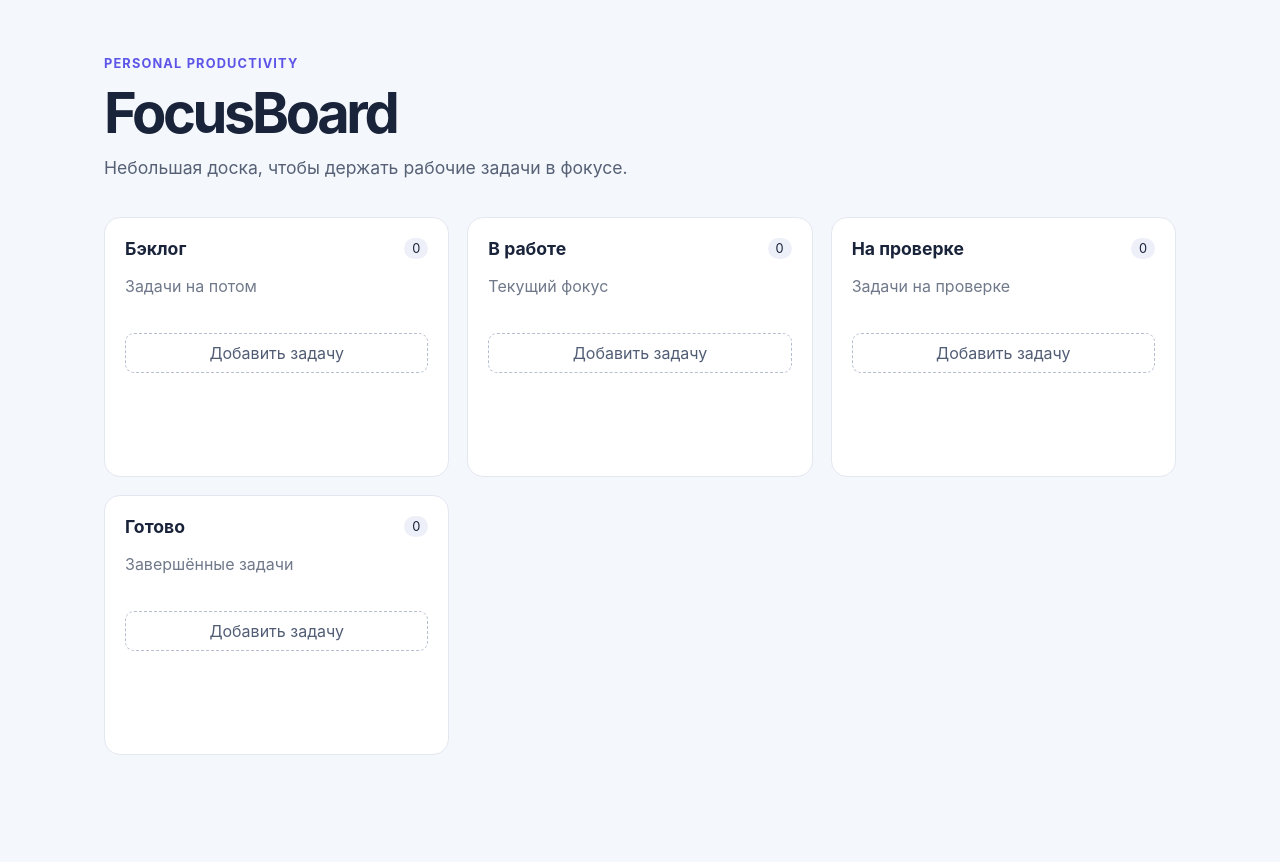
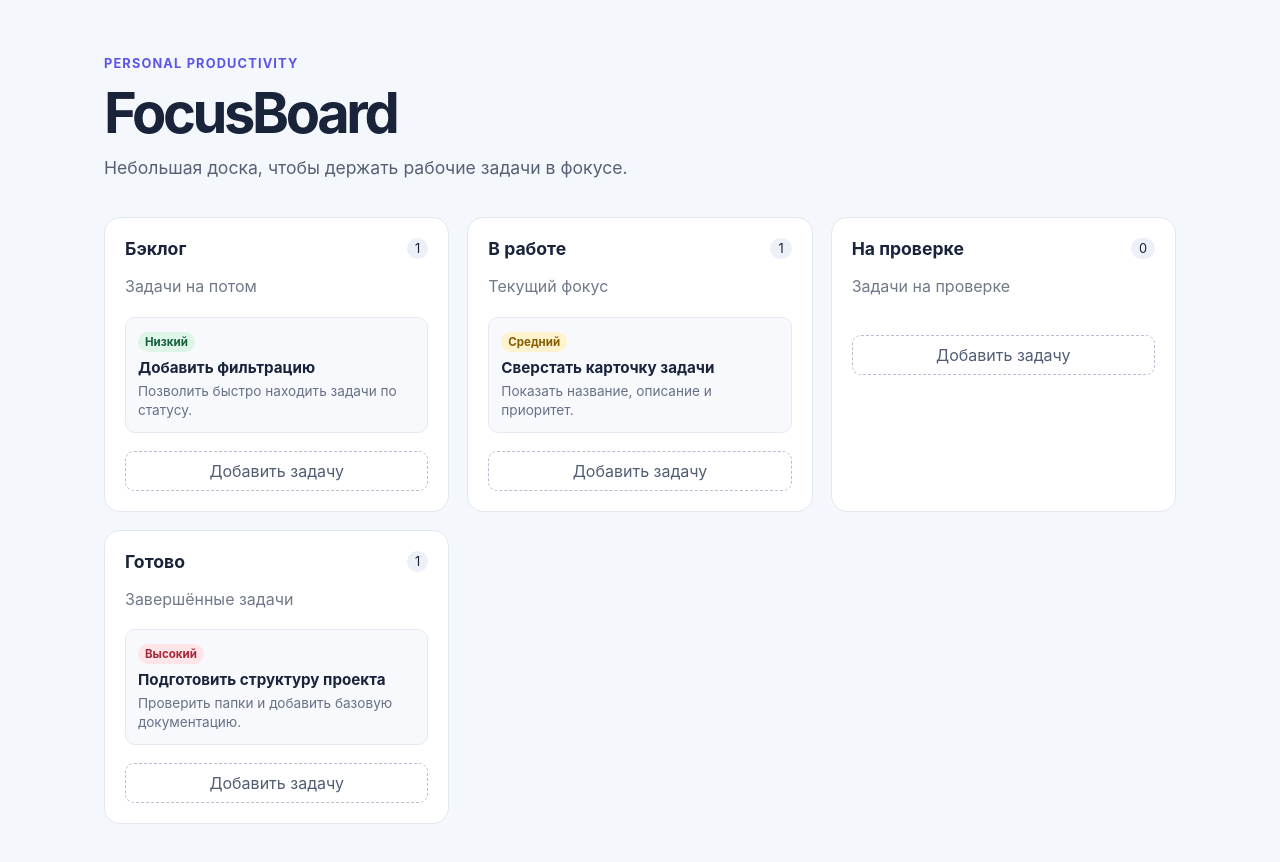
Before and after one commit to 500EFKA500/FocusBoard, a React (Vite) app: page / in a window 1280 px wide. Shown: the top 862 px of the page. Before the commit the page ends 811 px from the top, so only its background shows below. Built offline with nearby package versions, Linux system fonts and the light colour scheme.

Commit message:
feat: render task cards by status

```diff
--- a/src/App.jsx
+++ b/src/App.jsx
@@ -1,3 +1,7 @@
+import { useState } from 'react'
+import TaskCard from './components/TaskCard.jsx'
+import seedTasks from './data/seedTasks.js'
+
 const columns = [
   { id: 'backlog', title: 'Бэклог', description: 'Задачи на потом' },
   { id: 'in-progress', title: 'В работе', description: 'Текущий фокус' },
@@ -6,6 +10,8 @@ const columns = [
 ]
 
 export default function App() {
+  const [tasks] = useState(seedTasks)
+
   return (
     <main className="app-shell">
       <header className="page-header">
@@ -19,9 +25,14 @@ export default function App() {
           <section className="column" key={column.id} aria-labelledby={column.id}>
             <div className="column-heading">
               <h2 id={column.id}>{column.title}</h2>
-              <span aria-label="Пока нет задач">0</span>
+              <span aria-label="Пока нет задач">{tasks.filter((tasks) => tasks.status === column.id).length}</span>
             </div>
             <p>{column.description}</p>
+            <div className="task-list">
+              {tasks
+                .filter((tasks) => tasks.status === column.id)
+                .map((task) => <TaskCard key={task.id} task={task} />)}
+            </div>
             <button type="button">Добавить задачу</button>
           </section>
         ))}
--- /dev/null
+++ b/src/components/TaskCard.css
@@ -0,0 +1,8 @@
+.task-list { display: grid; gap: 10px; margin-top: 18px; }
+.task-card { background: #f8f9fd; border: 1px solid #e6e9f2; border-radius: 10px; padding: 12px; }
+.task-card h3 { font-size: .95rem; margin: 8px 0 5px; }
+.task-card p { color: #667187; font-size: .85rem; line-height: 1.4; margin: 0; }
+.priority { border-radius: 999px; font-size: .72rem; font-weight: 700; padding: 3px 7px; }
+.priority--high { background: #ffe5e7; color: #a5283b; }
+.priority--medium { background: #fff3cf; color: #865e00; }
+.priority--low { background: #def5e8; color: #16623b; }
--- /dev/null
+++ b/src/components/TaskCard.jsx
@@ -0,0 +1,13 @@
+import './TaskCard.css'
+
+const priorityLabels = { high: 'Высокий', medium: 'Средний', low: 'Низкий' }
+
+export default function TaskCard({ task }) {
+  return (
+    <article className="task-card">
+      <span className={`priority priority--${task.priority}`}>{priorityLabels[task.priority]}</span>
+      <h3>{task.title}</h3>
+      <p>{task.description}</p>
+    </article>
+  )
+}
--- /dev/null
+++ b/src/data/seedTasks.js
@@ -0,0 +1,8 @@
+const seedTasks = [
+  { id: 'task-1', title: 'Подготовить структуру проекта', description: 'Проверить папки и добавить базовую документацию.', status: 'done', priority: 'high' },
+  { id: 'task-2', title: 'Сверстать карточку задачи', description: 'Показать название, описание и приоритет.', status: 'in-progress', priority: 'medium' },
+  { id: 'task-3', title: 'Добавить фильтрацию', description: 'Позволить быстро находить задачи по статусу.', status: 'backlog', priority: 'low' },
+  { id: 'task-4', title: 'Проверить мобильный вид', description: 'Убедиться, что доска не ломается на небольшом экране.', status: 'review', priority: 'medium' },
+]
+
+export default seedTasks
```
Also changed, not shown: 1 other file (tests, documents, lock files or other folders).
